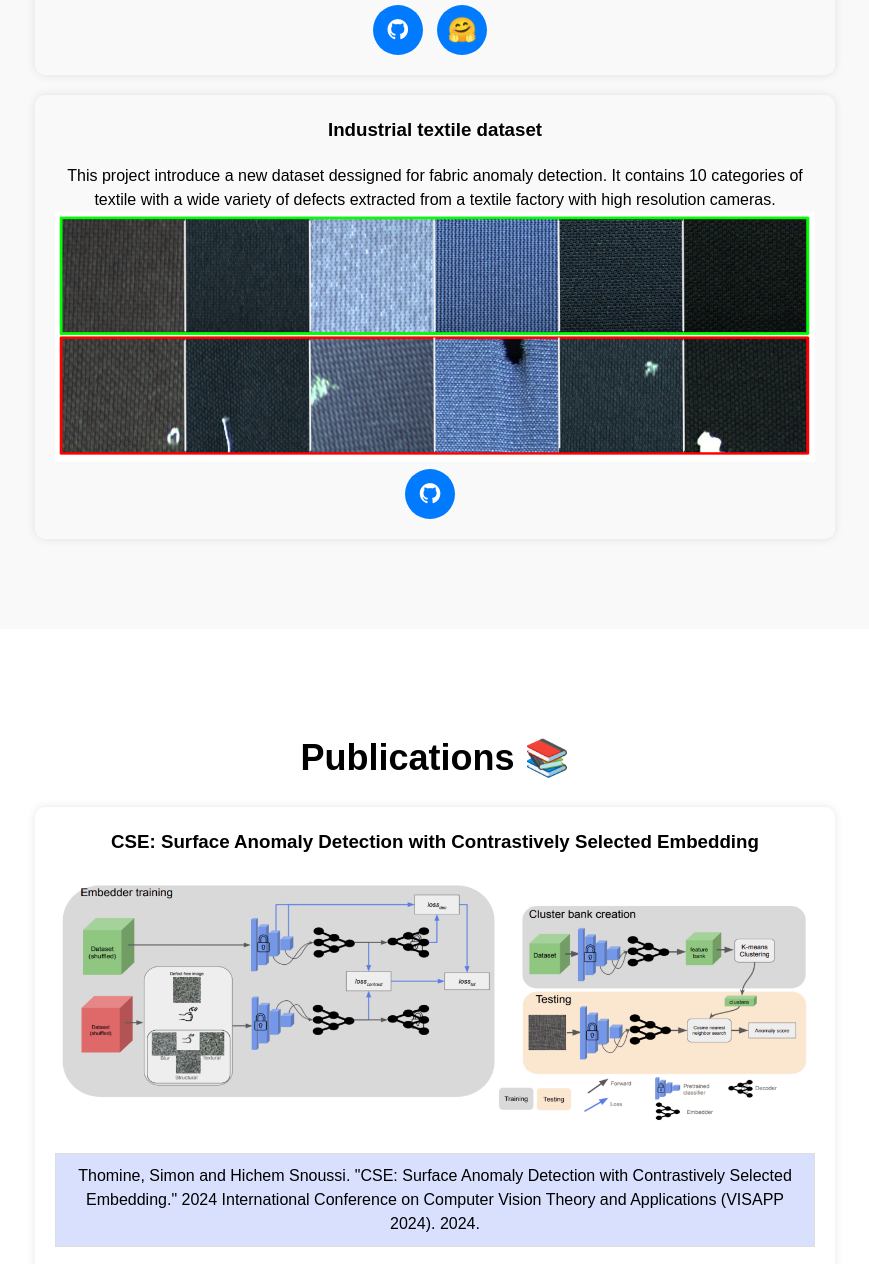
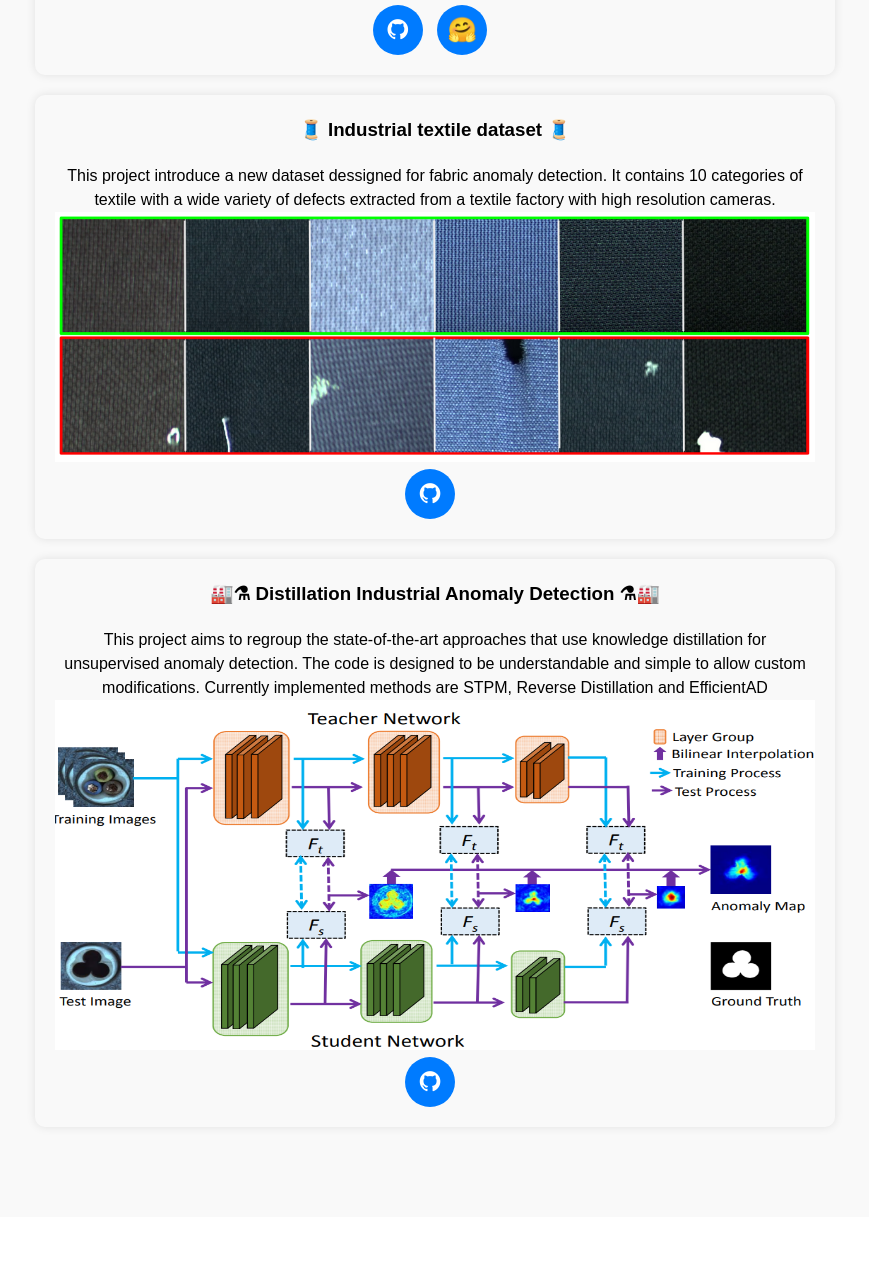
Before and after one commit to SimonThomine/simonthomine.github.io, a plain HTML site: page index.html in a window 1280 px wide. Shown: the part 1110-2374 px from the top of the page, without its empty margins (205-1074 px from the left). Drawn offline with Linux system fonts and the light colour scheme.

Commit message:
add distillationAD project

```diff
--- a/index.html
+++ b/index.html
@@ -39,7 +39,7 @@
         <div class="container">
             <h2>My projects &#128736;</h2>
             <div class="publi">
-                <h3>Industrial Defect Lib</h3>
+                <h3>🏭 Industrial Defect Generator 🏭</h3>
                 <p>This project introduce a new library dessigned to generate synthetic defects based on proposed methods from the litterature.
                     Currently, the library is able to generate defects for the following defects : NSA, textural, structural, blur and cutpaste.
                 </p>
@@ -49,12 +49,22 @@
 
             </div>
             <div class="publi">
-                <h3>Industrial textile dataset</h3>
+                <h3>🧵 Industrial textile dataset 🧵</h3>
                 <p>This project introduce a new dataset dessigned for fabric anomaly detection. It contains 10 categories of textile with a wide variety of defects extracted from a textile factory with high resolution cameras.</p>
                 <img src="images/ITD.png" alt="Examples of defect-free and defective images from ITD" width="760" height="250"><br>
 
 
                 <a class="round-btn" href="https://github.com/SimonThomine/IndustrialTextileDataset"><i class="fa fa-github"></i></a>
+            </div>
+            <div class="publi">
+                <h3>🏭⚗ Distillation Industrial Anomaly Detection ⚗🏭</h3>
+                <p>This project aims to regroup the state-of-the-art approaches that use knowledge distillation for unsupervised anomaly detection.
+                    The code is designed to be understandable and simple to allow custom modifications.
+                    Currently implemented methods are STPM, Reverse Distillation and EfficientAD
+                </p>
+                <img src="images/STPM.png" alt="STPM figure" width="760" height="350"><br>
+                <a class="round-btn" href="https://github.com/SimonThomine/DistillationAD"><i class="fa fa-github"></i></a>
+
             </div>
 
         </div>
```
Also changed, not shown: images/STPM.png (added).
